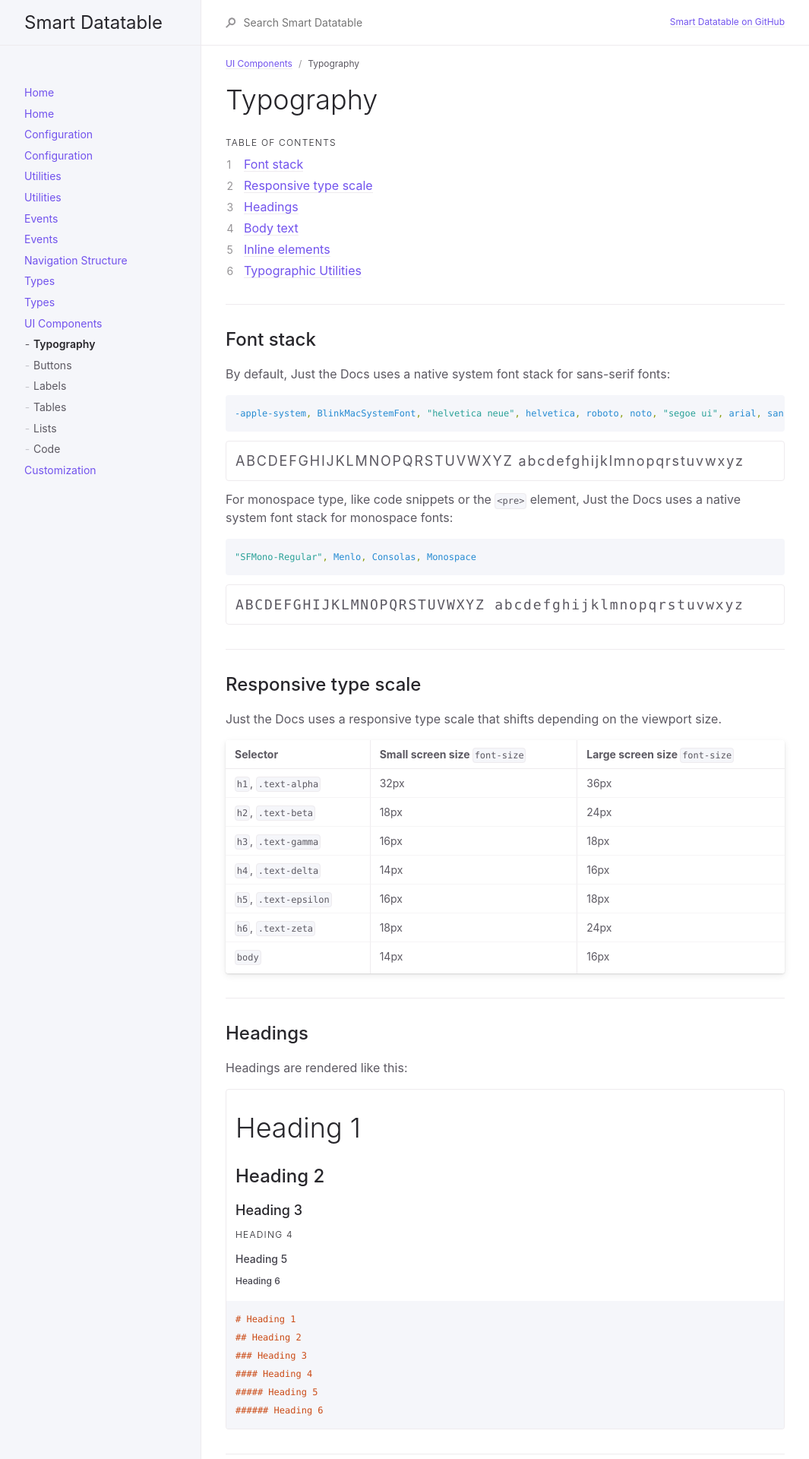
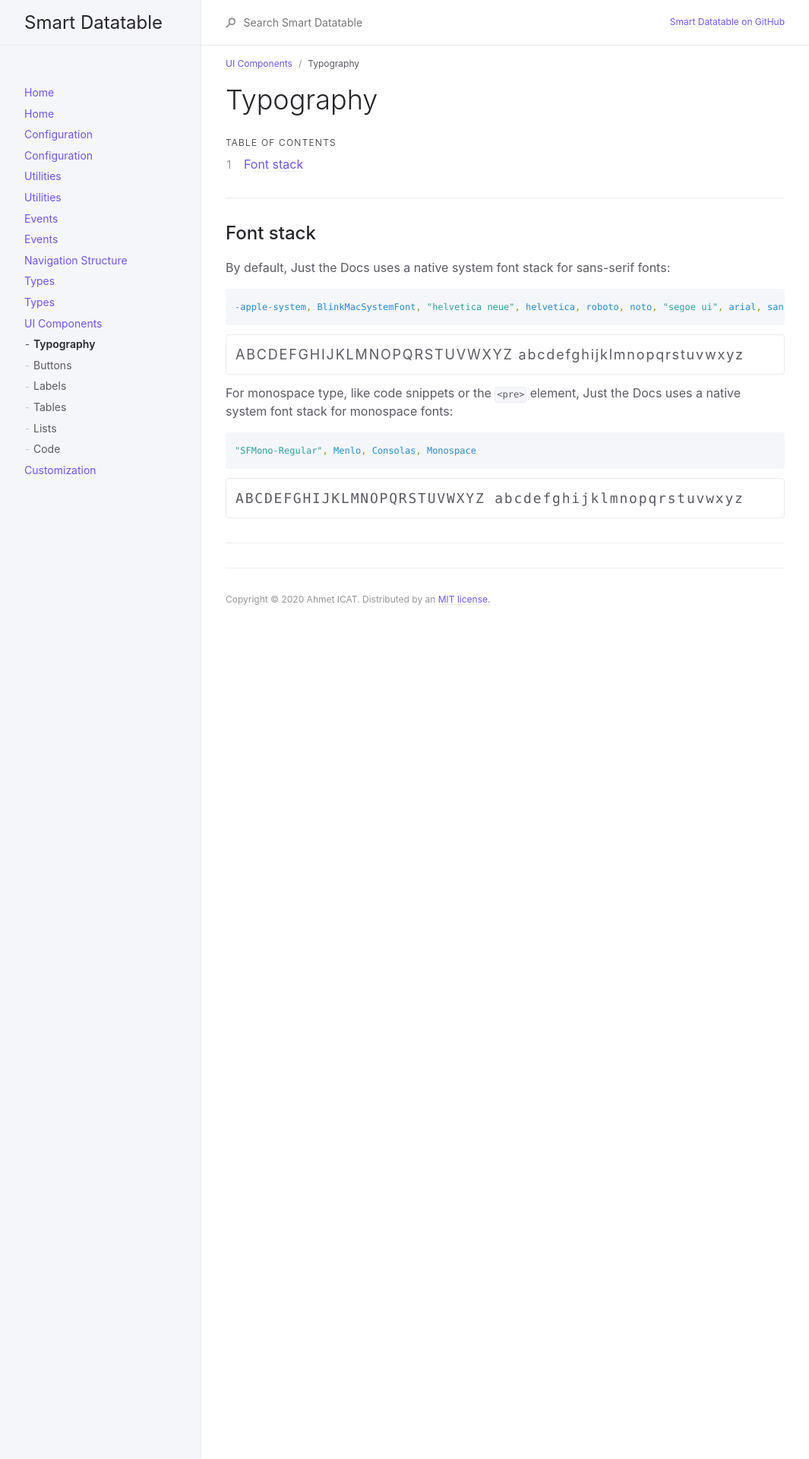
Before and after one commit to ahmeticat/smart-datatable-page, a Jekyll site: the page built from docs/ui-components/typography.md, in a window 1280 px wide. Shown: the top 1920 px of the page at 76% size, without its empty margins (107-1172 px from the left). Built offline with Jekyll 4.4.1, drawn with Linux system fonts in a browser that asks for light colours; some of the changed text lies outside the part shown.

````diff
--- a/docs/ui-components/typography.md
+++ b/docs/ui-components/typography.md
@@ -39,76 +39,3 @@ abcdefghijklmnopqrstuvwxyz
 {: .fs-5 .ls-10 .text-mono .code-example }
 
 ---
-
-## Responsive type scale
-
-Just the Docs uses a responsive type scale that shifts depending on the viewport size.
-
-| Selector              | Small screen size `font-size`    | Large screen size `font-size` |
-|:----------------------|:---------------------------------|:------------------------------|
-| `h1`, `.text-alpha`   | 32px                             | 36px                          |
-| `h2`, `.text-beta`    | 18px                             | 24px                          |
-| `h3`, `.text-gamma`   | 16px                             | 18px                          |
-| `h4`, `.text-delta`   | 14px                             | 16px                          |
-| `h5`, `.text-epsilon` | 16px                             | 18px                          |
-| `h6`, `.text-zeta`    | 18px                             | 24px                          |
-| `body`                | 14px                             | 16px                          |
-
----
-
-## Headings
-
-Headings are rendered like this:
-
-<div class="code-example">
-<h1>Heading 1</h1>
-<h2>Heading 2</h2>
-<h3>Heading 3</h3>
-<h4>Heading 4</h4>
-<h5>Heading 5</h5>
-<h6>Heading 6</h6>
-</div>
-```markdown
-# Heading 1
-## Heading 2
-### Heading 3
-#### Heading 4
-##### Heading 5
-###### Heading 6
-```
-
----
-
-## Body text
-
-Default body text is rendered like this:
-
-<div class="code-example" markdown="1">
-Lorem ipsum dolor sit amet, consectetur adipisicing elit, sed do eiusmod tempor incididunt ut labore et dolore magna aliqua. Ut enim ad minim veniam, quis nostrud exercitation ullamco laboris nisi ut aliquip ex ea commodo consequat. Duis aute irure dolor in reprehenderit in voluptate velit esse cillum dolore eu fugiat nulla pariatur. Excepteur sint occaecat cupidatat non proident, sunt in culpa qui officia deserunt mollit anim id est laborum.
-</div>
-```markdown
-Lorem ipsum dolor sit amet, consectetur adipisicing elit, sed do eiusmod tempor incididunt ut labore et dolore magna aliqua. Ut enim ad minim veniam, quis nostrud exercitation ullamco laboris nisi ut aliquip ex ea commodo consequat. Duis aute irure dolor in reprehenderit in voluptate velit esse cillum dolore eu fugiat nulla pariatur. Excepteur sint occaecat cupidatat non proident, sunt in culpa qui officia deserunt mollit anim id est laborum.
-```
-
----
-
-## Inline elements
-
-<div class="code-example" markdown="1">
-Text can be **bold**, _italic_, or ~~strikethrough~~.
-
-[Link to another page](another-page).
-</div>
-```markdown
-Text can be **bold**, _italic_, or ~~strikethrough~~.
-
-[Link to another page](another-page).
-```
-
----
-
-## Typographic Utilities
-
-There are a number of specific typographic CSS classes that allow you to override default styling for font size, font weight, line height, and capitalization.
-
-[View typography utilities]({{ site.baseurl }}{% link docs/utilities/utilities.md %}#typography){: .btn .btn-outline }
````
